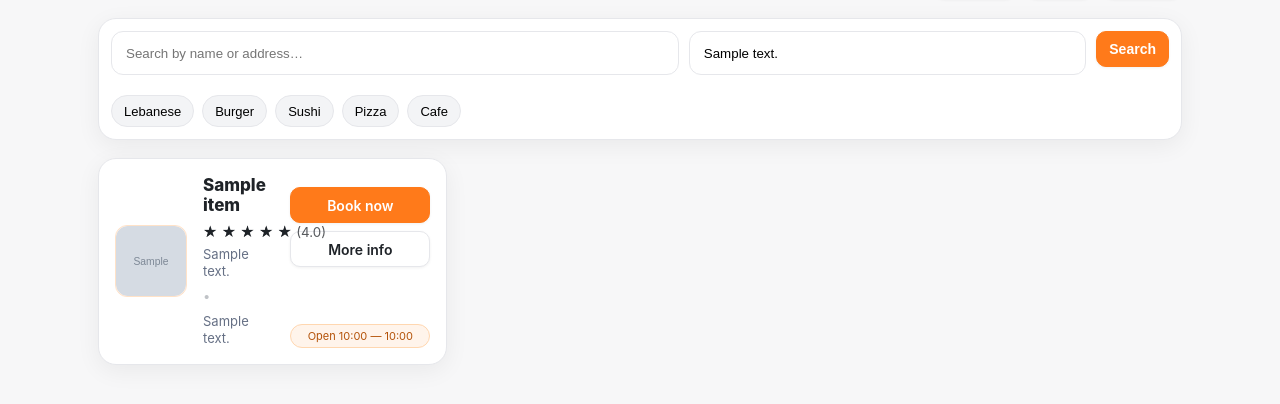
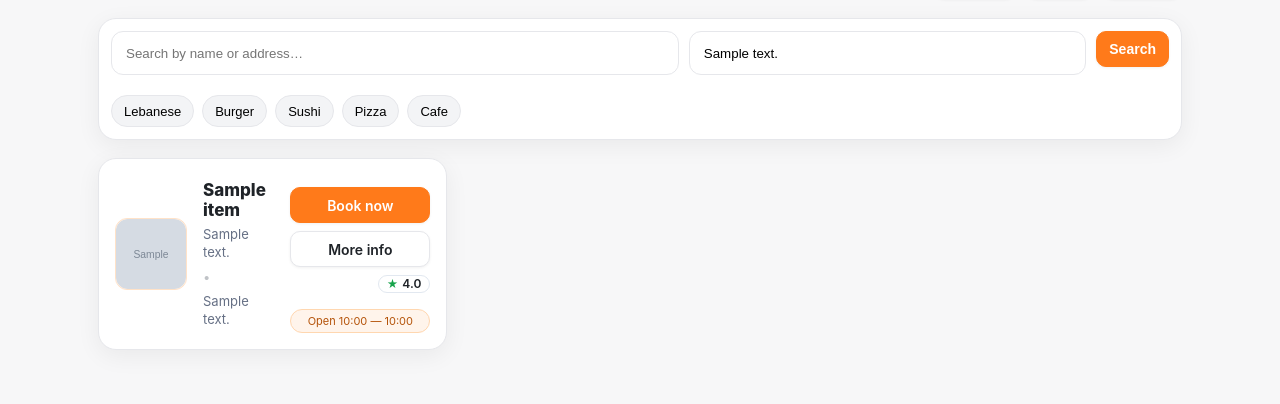
Before and after one commit to eligeabiantoun/bookify, a Django app: template templates/restaurants/browse.html in a window 1280 px wide. Shown: the part 67-471 px from the top of the page. Run offline with Django 5.2, Linux system fonts and the light colour scheme; the template is opened without the code that fills it: most values are stand-ins (such as "Sample title", 1, 10 or a date in 2020); grey boxes marked "Sample" are stand-in pictures; data that the repository does not hold is empty; parts of the project's set-up code (start-up, migrations or seed data) failed here and were passed over.

Commit message:
Update browse.html

```diff
--- a/templates/restaurants/browse.html
+++ b/templates/restaurants/browse.html
@@ -80,6 +80,7 @@
       white-space:normal; overflow-wrap:anywhere;
     }
 
+    /* (old rating-row CSS kept but not used now) */
     .rating-row{
       display:flex;
       gap:4px;
@@ -114,7 +115,7 @@
 
     .sr{position:absolute;left:-9999px}
 
-    /* rating stars */
+    /* star styles (from before) */
     .star{display:inline-block;font-size:14px;line-height:1}
     .star-empty{opacity:.35}
     .star-half{position:relative}
@@ -123,6 +124,30 @@
       position:absolute;inset:0;width:50%;overflow:hidden
     }
     .rating small{margin-left:4px;opacity:.75}
+
+    /* NEW: small rating pill under "More info" */
+    .rating-pill{
+      display:inline-flex;
+      align-items:center;
+      gap:4px;
+      padding:2px 8px;
+      border-radius:999px;
+      background:#ffffff;
+      border:1px solid #e2e8f0;
+      font-size:12px;
+      font-weight:600;
+      white-space:nowrap;
+      align-self:flex-end; /* align with right side under button */
+    }
+    .rating-pill-star{
+      font-size:11px;
+      line-height:1;
+      color:#16a34a;
+    }
+    .rating-pill-value{
+      line-height:1;
+      color:var(--text);
+    }
   </style>
 
 </head>
@@ -184,24 +209,8 @@
           {% endif %}
 
           <div class="info">
+            <!-- SAME AS BEFORE: name + meta only -->
             <h3 class="name">{{ r.name }}</h3>
-
-            <div class="rating-row" aria-label="{{ r.rating|default:0|floatformat:1 }} out of 5">
-              {% with rr=r.rating|default:0|floatformat:1 %}
-                {% for _ in "12345" %}
-                  {% with i=forloop.counter %}
-                    {% if rr|floatformat:1 >= i %}
-                      <span class="star star-full" aria-hidden="true">★</span>
-                    {% elif rr|floatformat:1 >= i|add:"-0.5" %}
-                      <span class="star star-half" aria-hidden="true">★</span>
-                    {% else %}
-                      <span class="star star-empty" aria-hidden="true">☆</span>
-                    {% endif %}
-                  {% endwith %}
-                {% endfor %}
-                <small>({{ rr }})</small>
-              {% endwith %}
-            </div>
 
             <div class="meta">
               <div class="meta-row">
@@ -224,6 +233,14 @@
             {% endif %}
 
             <a class="btn full" href="{% url 'restaurant_detail' r.id %}#hours">More info</a>
+
+            {% with rr=r.rating|default:0|floatformat:1 %}
+              <div class="rating-pill" aria-label="{{ rr }} out of 5">
+                <span class="rating-pill-star">★</span>
+                <span class="rating-pill-value">{{ rr }}</span>
+              </div>
+            {% endwith %}
+
             <div class="spacer"></div>
             <div class="badge">Open {{ r.opening_time|time:"H:i" }} — {{ r.closing_time|time:"H:i" }}</div>
           </div>
```
